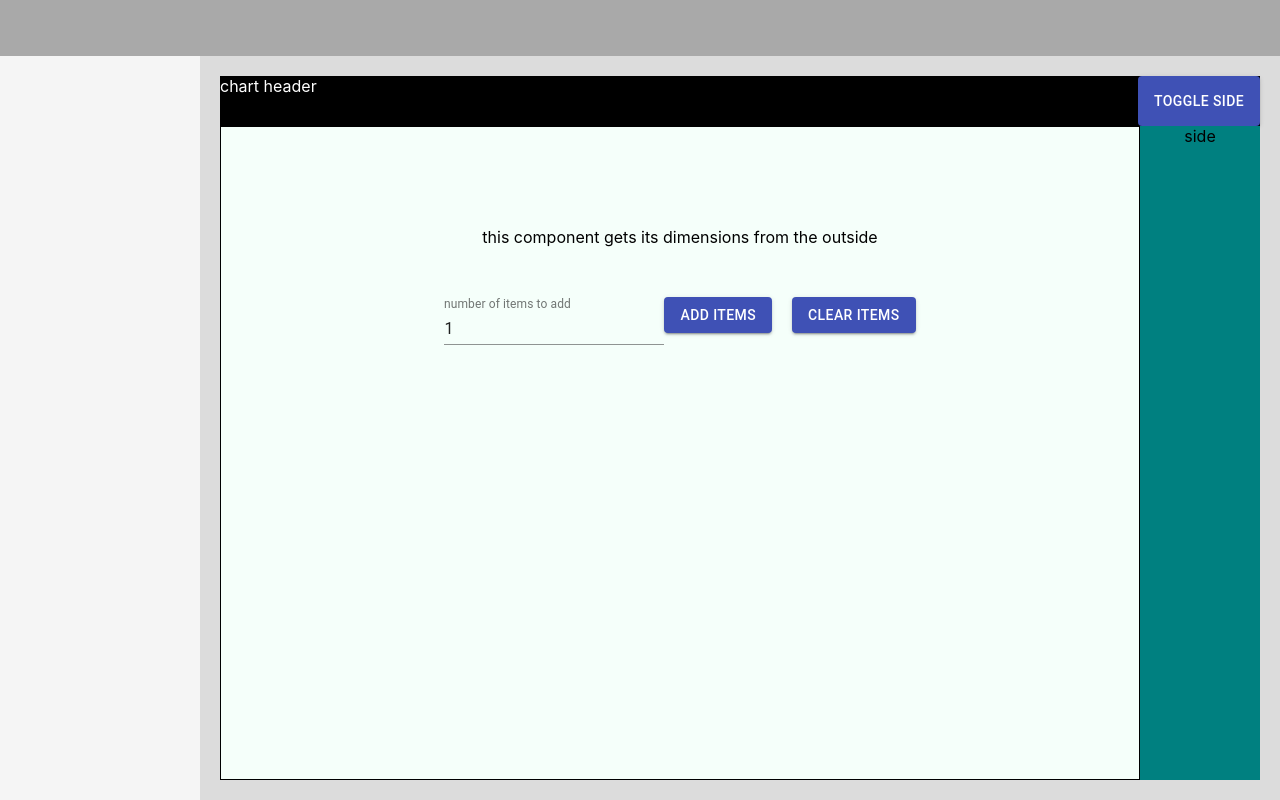
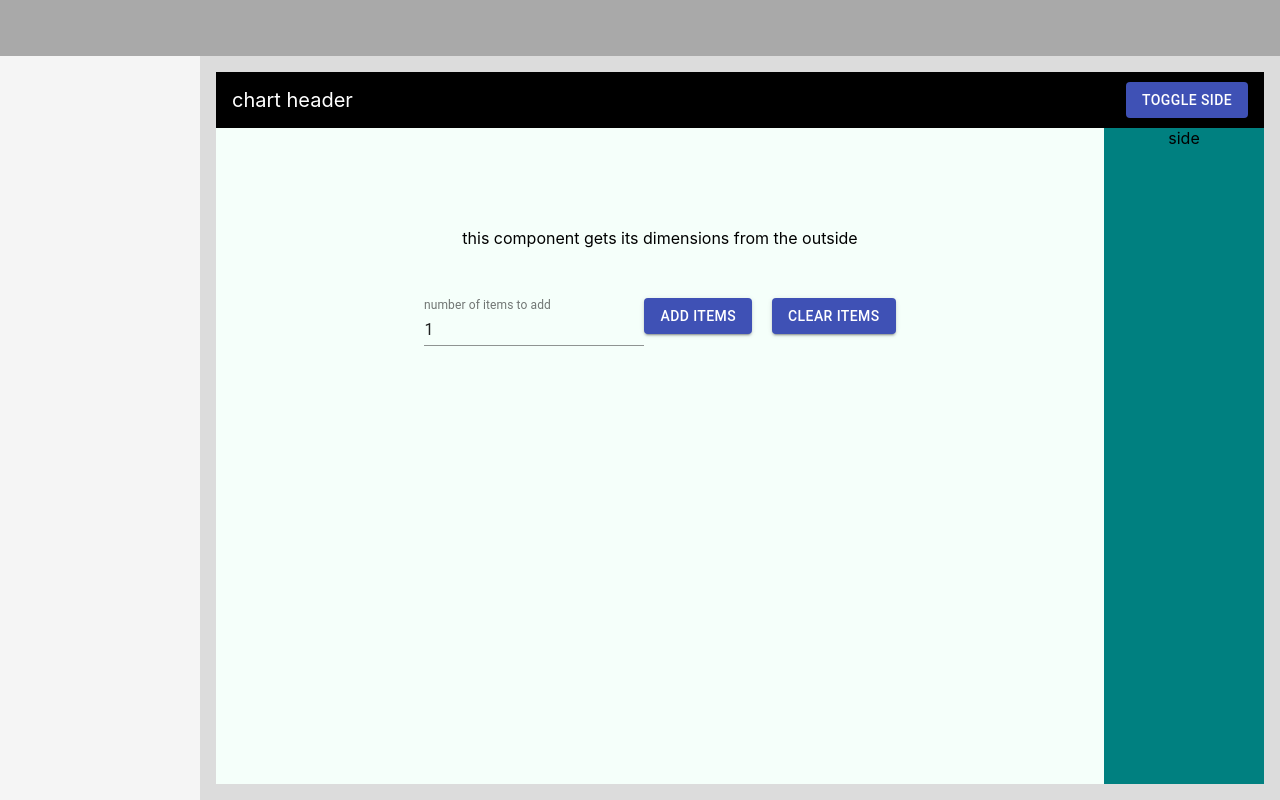
Before and after one commit to danikenan/layout-wd-06072020, a React (Create React App) app: page / in a window 1280 px wide. Built offline with nearby package versions, Linux system fonts and the light colour scheme.

Commit message:
some cleanup

```diff
--- a/src/Components/Content.js
+++ b/src/Components/Content.js
@@ -5,13 +5,14 @@ import InnerControls from "./InnerControls";
 import { withResizeDetector } from "react-resize-detector";
 import { Button } from "@material-ui/core";
 
-const margin = 20;
-const initialSideWidth = 120;
+const initialSideWidth = 160;
+const useStyles = makeStyles((theme) => {
   const transition = "0.2s ease-in-out";
-
-const useStyles = makeStyles((theme) => ({
+  const generalMargin = theme.spacing(2);
+  const headerHeight = theme.spacing(7);
+  return {
     contentRoot: {
-    padding: margin,
+      padding: generalMargin,
       flex: 1,
       boxSizing: "border-box"
     },
@@ -26,23 +27,23 @@ const useStyles = makeStyles((theme) => ({
       position: "relative"
     },
     chartHeader: {
-    height: 50,
+      padding: `0 ${theme.spacing(2)}px`,
+      height: headerHeight,
       backgroundColor: "black",
       color: "white",
       display: "flex",
       flexDirection: "row",
       justifyContent: "space-between",
-    flexWrap: "wrap"
+      flexWrap: "wrap",
+      alignItems: "center",
+      fontSize: 20
     },
     mainChart: {
       backgroundColor: "mintcream",
-    border: 1,
-    borderStyle: "solid",
       boxSizing: "border-box",
       transition,
       width: (props) => props.mainChartWidth,
-    height: (props) => props.outsideHeight - margin * 2 - 50,
-    zIndex: 10
+      height: (props) => props.outsideHeight - generalMargin * 2 - headerHeight
     },
     chartSide: {
       transition,
@@ -52,12 +53,11 @@ const useStyles = makeStyles((theme) => ({
       right: 0,
       top: 0,
       bottom: 0,
-    transform: (props) => `translate(${props.sideWidth === 0 ? "120px" : 0})`
-  },
-  chartSideHidden: {
-    backgroundColor: "blue"
+      transform: (props) =>
+        `translate(${props.sideWidth === 0 ? `${initialSideWidth}px` : 0})`
     }
-}));
+  };
+});
 
 const Content = ({ onAddChart, width, outsideHeight }) => {
   const [sideWidth, setSideWidth] = useState(initialSideWidth);
```
Lines whose indentation alone changed are shown as unchanged.
